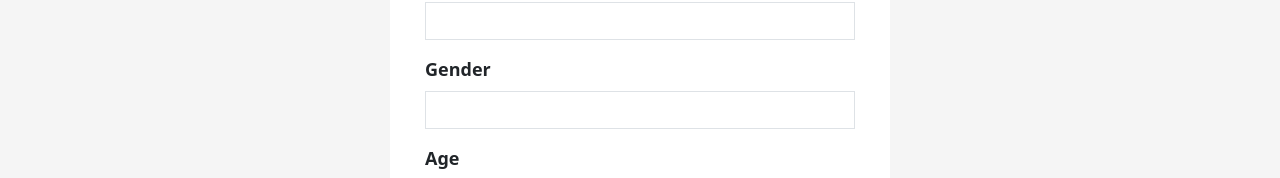
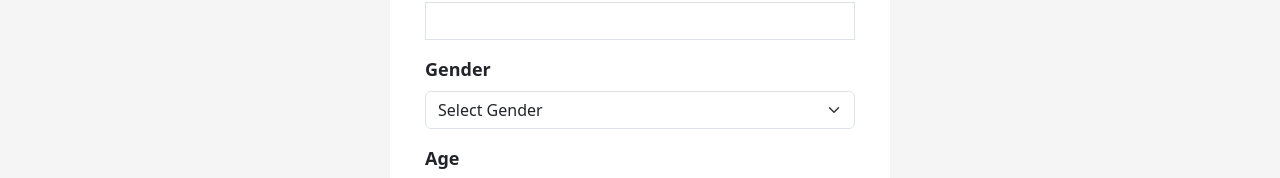
Before and after one commit to juuhub/24OSS_HW4-2, a React (Create React App) app: page /create-user in a window 1280 px wide. Shown: the part 243-421 px from the top of the page. Built offline with nearby package versions, Linux system fonts and the light colour scheme.

Commit message:
minor change

```diff
--- a/db.json
+++ b/db.json
@@ -39,6 +39,15 @@
       "email": "Doe@example.com",
       "phone": "(555) 555-7896",
       "id": "5"
+    },
+    {
+      "id": "40e0",
+      "name": "James",
+      "gender": "Male",
+      "age": "23",
+      "email": "321james@naver.com",
+      "phone": "(555) 555-6789",
+      "": "232"
     }
   ]
 }
--- a/src/components/User/CreateUser.js
+++ b/src/components/User/CreateUser.js
@@ -87,12 +87,23 @@ const CreateUser = () => {
         </div>
         <div className="mb-3">
           <label htmlFor="gender" className="form-label">Gender</label>
-          <input type="text" className="form-control" id="gender" name="gender" value={user.gender} onChange={handelInput} />
+          <select
+            className="form-select"
+            id="gender"
+            name="gender"
+            value={user.gender}
+            onChange={handelInput}
+        >
+            <option value="">Select Gender</option>
+            <option value="Male">Male</option>
+            <option value="Female">Female</option>
+            <option value="Other">Other</option>
+        </select>
           {errors.gender && <p className="error-text">{errors.gender}</p>}
         </div>
         <div className="mb-3">
           <label htmlFor="age" className="form-label">Age</label>
-          <input type="text" className="form-control" id="age" name="age" value={user.age} onChange={handelInput} />
+          <input type="number" className="form-control" id="age" name="age" value={user.age} onChange={handelInput} />
           {errors.age && <p className="error-text">{errors.age}</p>}
         </div>
         <div className="mb-3 mt-3">
```
